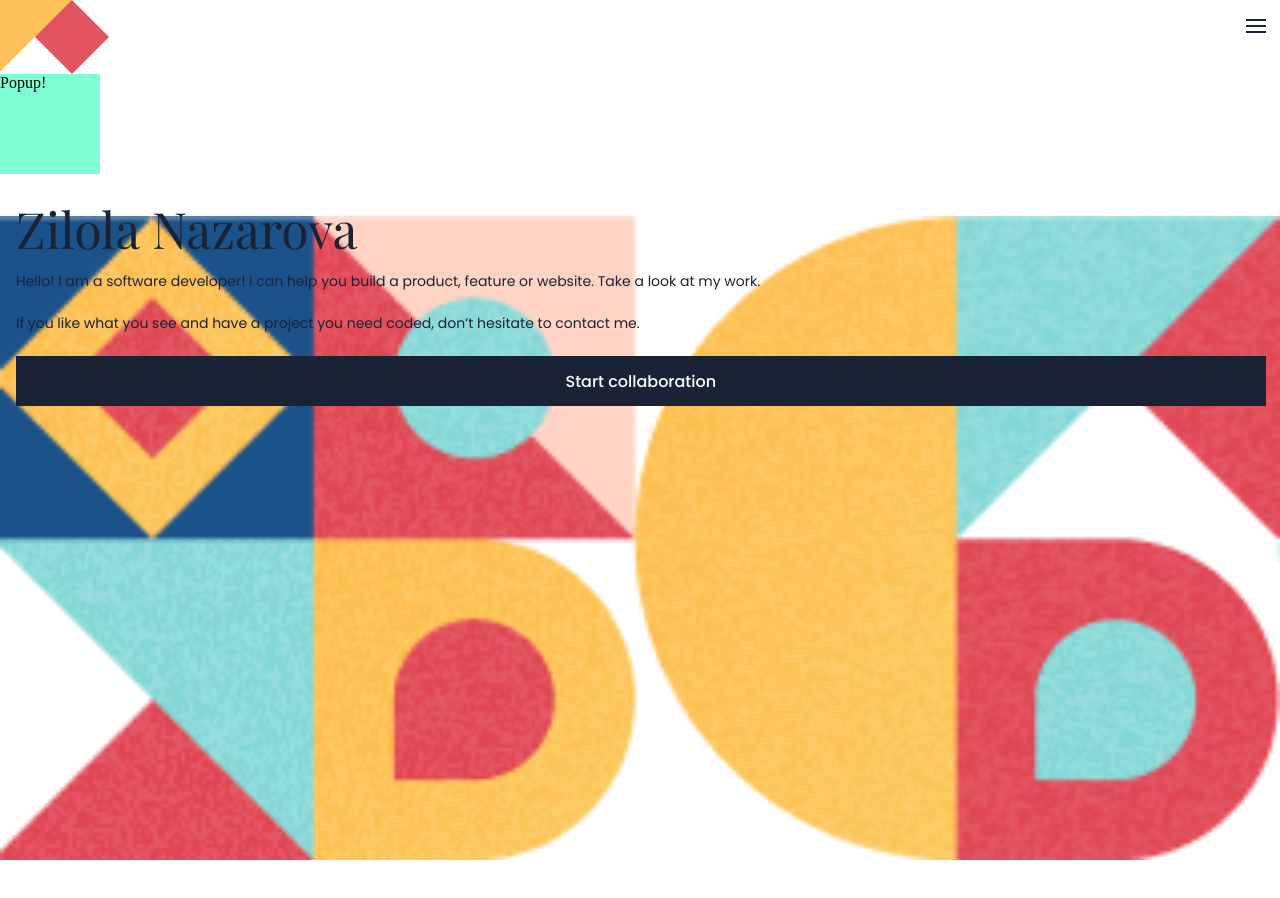
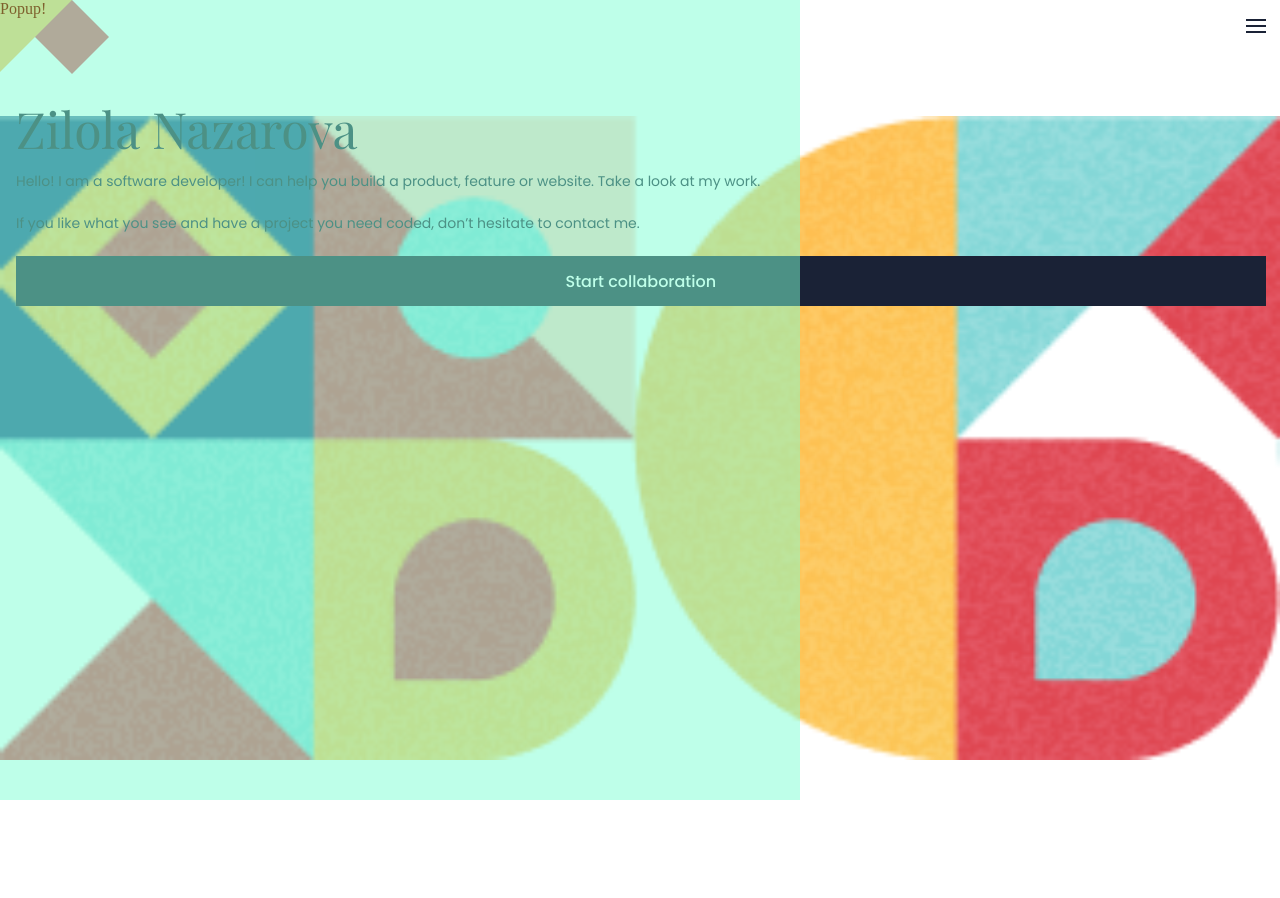
Before and after one commit to Zilola-Nazarova/popup-test, a website: page index.html in a window 1280 px wide. Both pictures are taken after a click on the link 1256 px from the left and 28 px from the top of the page. After the commit the page ends 800 px from the top, so only its background shows below. Drawn offline with nearby package versions, Linux system fonts and the light colour scheme.

Commit message:
Style the size and position of the popup window

```diff
--- a/index.html
+++ b/index.html
@@ -20,10 +20,10 @@
         <li><a href="#">Contact</a></li>
       </ul>
       <a class="menu" href="#"><img src="./images/ic_menu.png"></a>
+      <div class="popup_menu">
+        <p>Popup!</p>
+      </div>
     </nav>
-    <div class="popup_menu">
-      <p>Popup!</p>
-    </div>
   </header>
   <main>
     <section id="headline">
--- a/styles.css
+++ b/styles.css
@@ -38,6 +38,10 @@ ul.navigation a {
   width: 100px;
   display: none;
   background-color: aquamarine;
+  position: absolute;
+  height: 100vh;
+  width: 100vh;
+  opacity: 0.5;
 }
 
 .visible {
```
